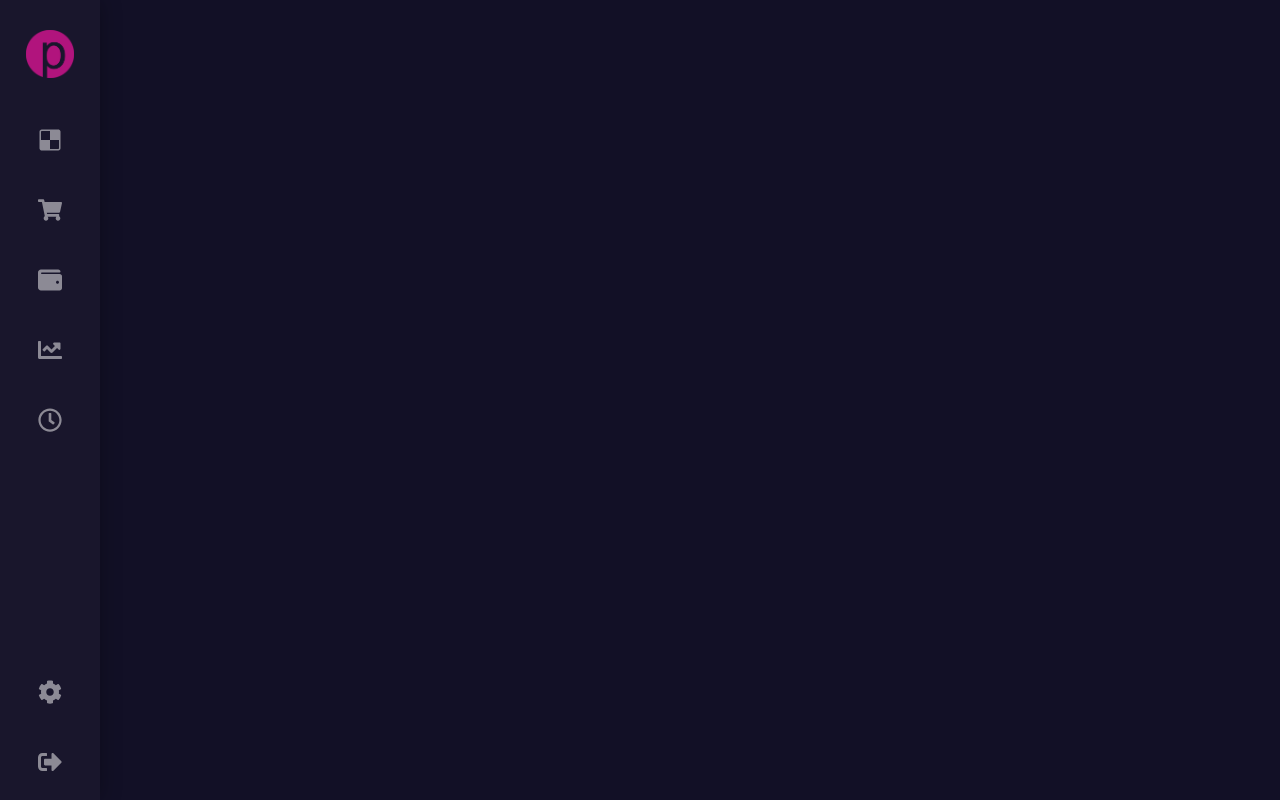
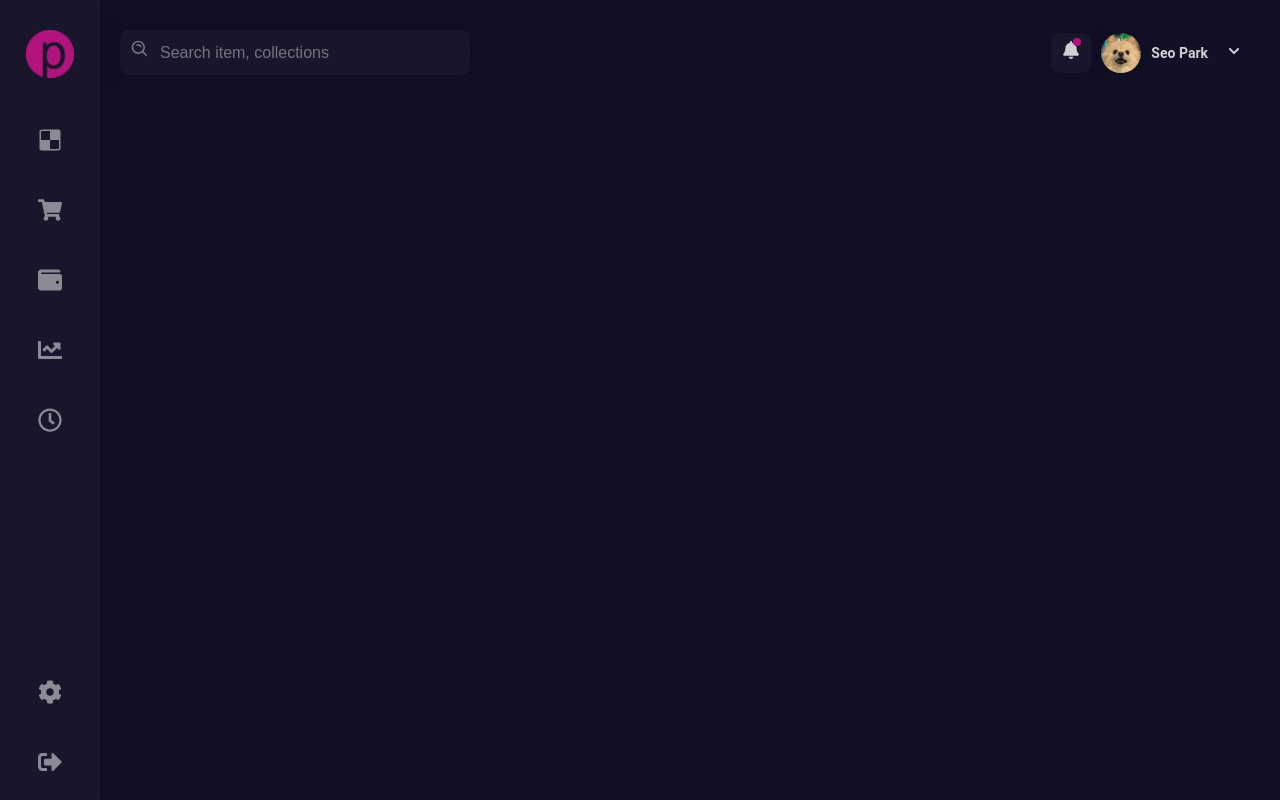
Before and after one commit to seo722/youtube-dashboard, a React (Create React App) app: page / in a window 1280 px wide. Built offline with nearby package versions, Linux system fonts and the light colour scheme.

Commit message:
top container

```diff
--- a/src/App.js
+++ b/src/App.js
@@ -1,11 +1,14 @@
 import logo from "./logo.svg";
 import "./App.css";
+
 import Menu from "./Components/Menu";
+import Container from "./Components/Container";
 
 function App() {
   return (
     <div className="App">
       <Menu />
+      <Container />
     </div>
   );
 }
--- /dev/null
+++ b/src/Components/Container/TopContainer/index.jsx
@@ -0,0 +1,48 @@
+import React from "react";
+import {
+  InputBox,
+  Wrapper,
+  ProfileContainer,
+  ProfileImg,
+  ProfileName,
+  MenuContainer,
+  ChevronIcon,
+} from "./styles";
+import { BiSearchAlt } from "react-icons/bi";
+import { FaBell, FaChevronDown } from "react-icons/fa";
+import eve from "../../../img/eve.jpg";
+
+const TopContainer = () => {
+  return (
+    <Wrapper>
+      <InputBox>
+        <input type="text" placeholder="Search item, collections" />
+        <i>
+          <BiSearchAlt />
+        </i>
+      </InputBox>
+      <ProfileContainer>
+        <i>
+          <FaBell />
+        </i>
+        <ProfileImg>
+          <img src={eve} alt="" />
+        </ProfileImg>
+        <ProfileName>Seo Park</ProfileName>
+        <ChevronIcon id="menuChevron">
+          <FaChevronDown />
+        </ChevronIcon>
+        <MenuContainer id="menuContainer">
+          <ul>
+            <li>Web Design</li>
+            <li>UI / UX</li>
+            <li>Form Design</li>
+            <li>UI Design</li>
+          </ul>
+        </MenuContainer>
+      </ProfileContainer>
+    </Wrapper>
+  );
+};
+
+export default TopContainer;
--- /dev/null
+++ b/src/Components/Container/TopContainer/styles.jsx
@@ -0,0 +1,144 @@
+import styled from "styled-components";
+
+export const Wrapper = styled.div`
+  display: flex;
+  justify-content: space-between;
+  align-items: center;
+`;
+
+export const InputBox = styled.div`
+  width: 350px;
+  max-width: 350px;
+  height: 45px;
+  position: relative;
+
+  input {
+    width: 100%;
+    height: 100%;
+    background: #19162c;
+    border: none;
+    outline: none;
+    border-radius: 0.5em;
+    box-shadow: 0px 0px 20px rgba(0, 0, 0, 0.3);
+    color: #d0cfd4;
+    font-size: 16px;
+    padding: 0px 40px;
+
+    &::placeholder {
+      color: #757380;
+    }
+  }
+
+  i {
+    position: absolute;
+    top: 0;
+    left: 0;
+    color: #757380;
+    font-size: 20px;
+    width: 40px;
+    height: 45px;
+    text-align: center;
+    line-height: 45px;
+  }
+`;
+
+export const ProfileContainer = styled.div`
+  display: flex;
+  justify-content: center;
+  align-items: center;
+  color: #d0cfd4;
+  position: relative;
+
+  i:first-child {
+    width: 40px;
+    height: 40px;
+    background: #19162c;
+    border-radius: 0.5em;
+    box-shadow: 0px 0px 20px rgba(0, 0, 0, 0.3);
+    text-align: center;
+    line-height: 40px;
+    font-size: 18px;
+    position: relative;
+  }
+  i:first-child:before {
+    position: absolute;
+    content: "";
+    top: 5px;
+    right: 10px;
+    width: 8px;
+    height: 8px;
+    border-radius: 50%;
+    background: #b1147d;
+  }
+`;
+
+export const ChevronIcon = styled.i`
+  cursor: pointer;
+  font-size: 12px;
+  margin: 0px 20px;
+`;
+
+export const ProfileImg = styled.div`
+  width: 40px;
+  height: 40px;
+  margin: 0px 10px;
+  border-radius: 50%;
+  overflow: hidden;
+  box-shadow: 0px 0px 20px rgba(0, 0, 0, 0.3);
+
+  img {
+    object-fit: cover;
+    width: 100%;
+    height: 100%;
+  }
+`;
+
+export const ProfileName = styled.p`
+  font-family: "Roboto", sans-serif;
+  font-weight: 600;
+  font-size: 14px;
+`;
+
+export const MenuContainer = styled.div`
+  position: absolute;
+  right: 10px;
+  top: 50px;
+  background: #19162c;
+  border-radius: 0.5em;
+  width: 180px;
+  box-shadow: 0px 0px 20px rgba(0, 0, 0, 0.3);
+  z-index: 1;
+  transform: translateX(300px);
+
+  &:after {
+    position: absolute;
+    content: "";
+    width: 12px;
+    height: 12px;
+    background: #19162c;
+    top: -6px;
+    right: 15px;
+    transform: rotate(45deg);
+  }
+
+  ul {
+    width: 100%;
+    height: 100%;
+
+    li {
+      list-style: none;
+      margin: 5px 0;
+      width: 100%;
+      padding: 10px 20px;
+      cursor: pointer;
+      color: #757380;
+      text-align: left;
+
+      &:hover {
+        background: #121026;
+        color: #f1f1f1;
+        transition: 0.3s;
+      }
+    }
+  }
+`;
--- /dev/null
+++ b/src/Components/Container/index.jsx
@@ -0,0 +1,13 @@
+import React from "react";
+import TopContainer from "./TopContainer";
+import { Wrapper } from "./styles";
+
+const Container = () => {
+  return (
+    <Wrapper>
+      <TopContainer />
+    </Wrapper>
+  );
+};
+
+export default Container;
--- /dev/null
+++ b/src/Components/Container/styles.jsx
@@ -0,0 +1,7 @@
+import styled from "styled-components";
+
+export const Wrapper = styled.div`
+  width: calc(100% - 100px);
+  padding: 20px;
+  padding-top: 30px;
+`;
```
Also changed, not shown: src/img/eve.jpg (added).
